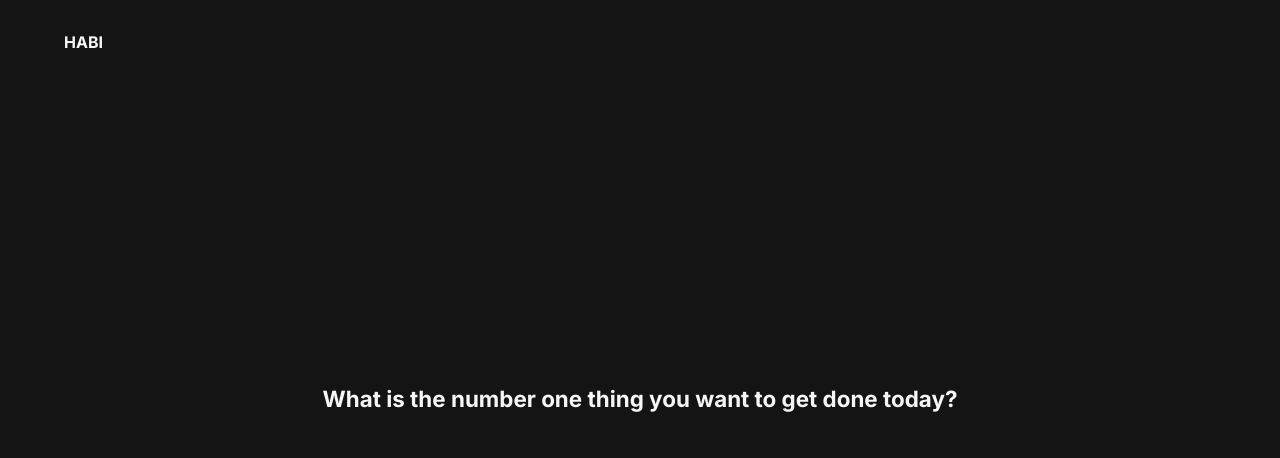
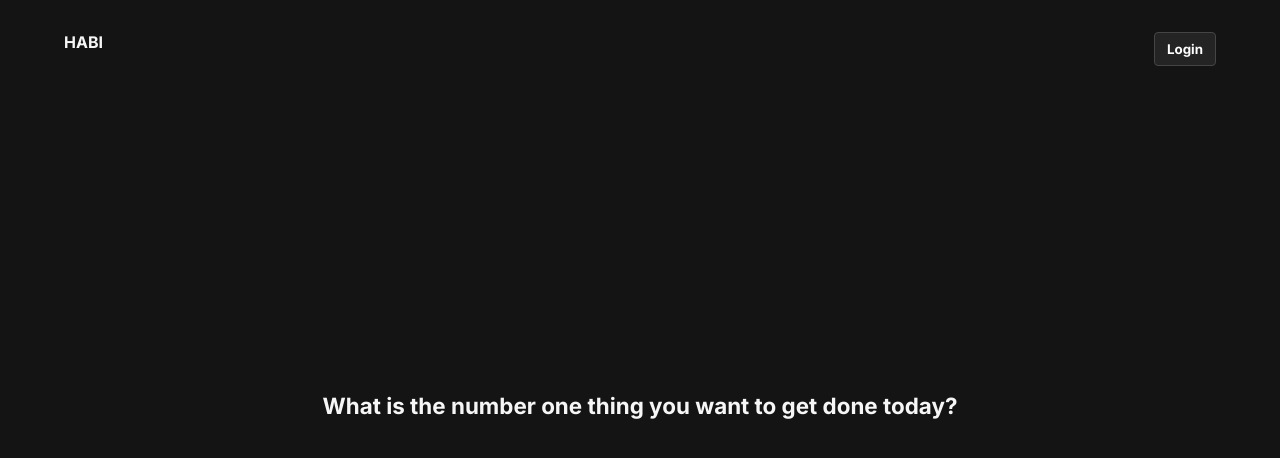
Before and after one commit to waynecen/habeo, a Next.js app: page / in a window 1280 px wide. Shown: the top 458 px of the page. Built offline with nearby package versions, Linux system fonts and the light colour scheme; no server answers.

Commit message:
feat: add login button with next-auth, add variable css module

```diff
--- a/package.json
+++ b/package.json
@@ -13,6 +13,7 @@
     "eslint": "8.32.0",
     "eslint-config-next": "13.1.5",
     "next": "13.1.5",
+    "next-auth": "^4.19.2",
     "react": "18.2.0",
     "react-dom": "18.2.0"
   },
--- /dev/null
+++ b/src/components/LoginButton.jsx
@@ -0,0 +1,21 @@
+import { useSession, signIn, signOut } from "next-auth/react"
+import styles from "@/styles/LoginButton.module.scss"
+
+export default function Component() {
+	const { data: session } = useSession()
+	if (session) {
+		return (
+			<>
+				Signed in as {session.user.email} <br />
+				<button onClick={() => signOut()}>Sign out</button>
+			</>
+		)
+	}
+	return (
+		<>
+			<button className={styles.login} onClick={() => signIn()}>
+				Login
+			</button>
+		</>
+	)
+}
--- a/src/pages/_app.js
+++ b/src/pages/_app.js
@@ -1,14 +1,20 @@
 import "@/styles/globals.scss"
 import { Inter } from "@next/font/google"
+import { SessionProvider } from "next-auth/react"
 
 const inter = Inter({
 	subsets: ["latin"],
 })
 
-export default function App({ Component, pageProps }) {
+export default function App({
+	Component,
+	pageProps: { session, ...pageProps },
+}) {
 	return (
-		<main className={inter.className}>
-			<Component {...pageProps} />
-		</main>
+		<SessionProvider session={session}>
+			<main className={inter.className}>
+				<Component {...pageProps} />
+			</main>
+		</SessionProvider>
 	)
 }
--- a/src/pages/index.jsx
+++ b/src/pages/index.jsx
@@ -1,6 +1,7 @@
+import LoginButton from "@/components/LoginButton"
+import PrimaryGoalInput from "@/components/PrimaryGoalInput"
+import styles from "@/styles/Home.module.scss"
 import Head from "next/head"
-import styles from "@/styles/Home.module.scss"
-import PrimaryGoalInput from "@/components/PrimaryGoalInput"
 import { useId } from "react"
 
 export default function Home() {
@@ -18,6 +19,7 @@ export default function Home() {
 			<main className={styles.layout}>
 				<section className={styles.nav}>
 					<div className={styles.logo}>Habi</div>
+					<LoginButton />
 				</section>
 				<div className={styles.center}>
 					<section className={styles.form}>
--- a/src/styles/Home.module.scss
+++ b/src/styles/Home.module.scss
@@ -2,6 +2,8 @@
 
 .nav {
 	margin-top: 32px;
+	display: flex;
+	justify-content: space-between;
 }
 
 .layout {
--- /dev/null
+++ b/src/styles/LoginButton.module.scss
@@ -0,0 +1,18 @@
+@import "variables";
+
+.login {
+	font-family: "Inter";
+	font-weight: 700;
+	background-color: $btn;
+	color: white;
+	text-align: center;
+	border: 1px solid #454545;
+	border-radius: 4px;
+	padding: 8px 12px 8px 12px;
+	cursor: pointer;
+	transition-duration: 0.225s;
+
+	&:hover {
+		background-color: $btn-hover;
+	}
+}
--- /dev/null
+++ b/src/styles/_variables.scss
@@ -0,0 +1,2 @@
+$btn: #242424;
+$btn-hover: #313131;
```
Also changed, not shown: src/pages/api/auth/[...nextauth].js (added, +15 -0 lines), 2 other files (tests, documents, lock files or other folders).
